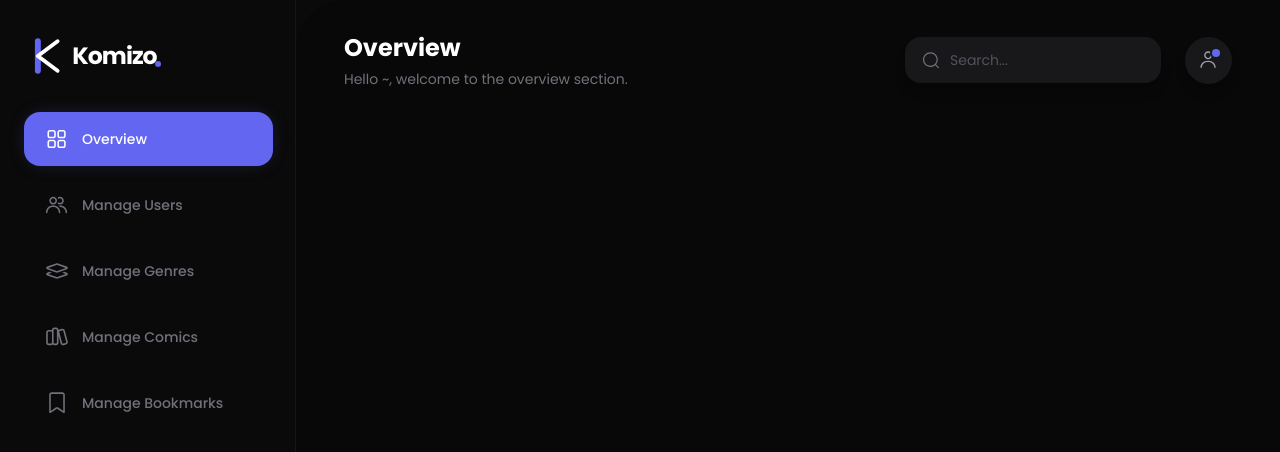
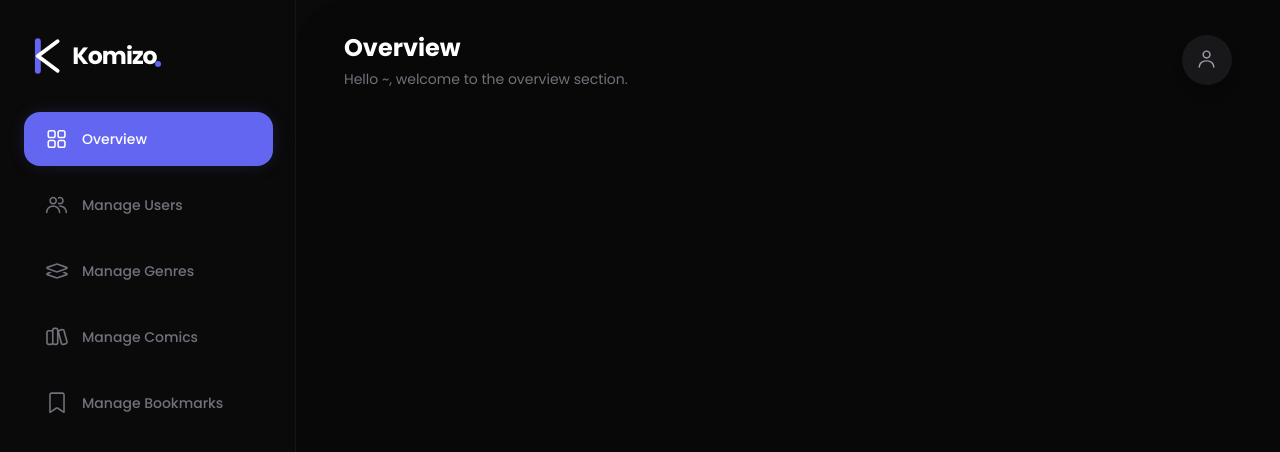
Before and after one commit to fahmirizalbudi/komizo, a Next.js app: page /admin in a window 1280 px wide. Shown: the top 452 px of the page. Built offline with nearby package versions, Linux system fonts and the light colour scheme; no server answers.

Commit message:
refactor: remove search input from AdminHeader

```diff
--- a/src/components/layout/admin/AdminHeader.tsx
+++ b/src/components/layout/admin/AdminHeader.tsx
@@ -13,21 +13,8 @@ const AdminHeader = ({ title, subtitle }: AdminHeaderProps) => {
         <p className="text-zinc-500 text-sm">{subtitle}</p>
       </div>
       <div className="flex items-center gap-6">
-        <div className="relative hidden sm:block group">
-          <SearchIcon
-            width={20}
-            height={20}
-            className="absolute left-4 top-[49%] -translate-y-1/2 text-zinc-500 group-focus-within:text-brand transition-colors"
-          />
-          <input
-            type="text"
-            placeholder="Search..."
-            className="bg-zinc-900 border border-transparent focus:border-brand/30 text-sm rounded-2xl pl-11 pr-6 py-3 w-64 focus:outline-none focus:ring-2 focus:ring-brand/20 text-zinc-200 placeholder-zinc-600 transition-all shadow-lg"
-          />
-        </div>
-        <button className="relative p-3 bg-zinc-900 rounded-full text-zinc-400 hover:text-white transition-colors hover:bg-zinc-800 shadow-lg cursor-pointer">
-          <ProfileIcon width={23} height={23} />
-          <span className="absolute top-3 right-3 w-2 h-2 bg-brand rounded-full ring-2 ring-zinc-900" />
+        <button className="relative p-3.25 bg-zinc-900 rounded-full text-zinc-400 hover:text-white transition-colors hover:bg-zinc-800 shadow-lg cursor-pointer">
+          <ProfileIcon width={24} height={24} />
         </button>
       </div>
     </header>
```
